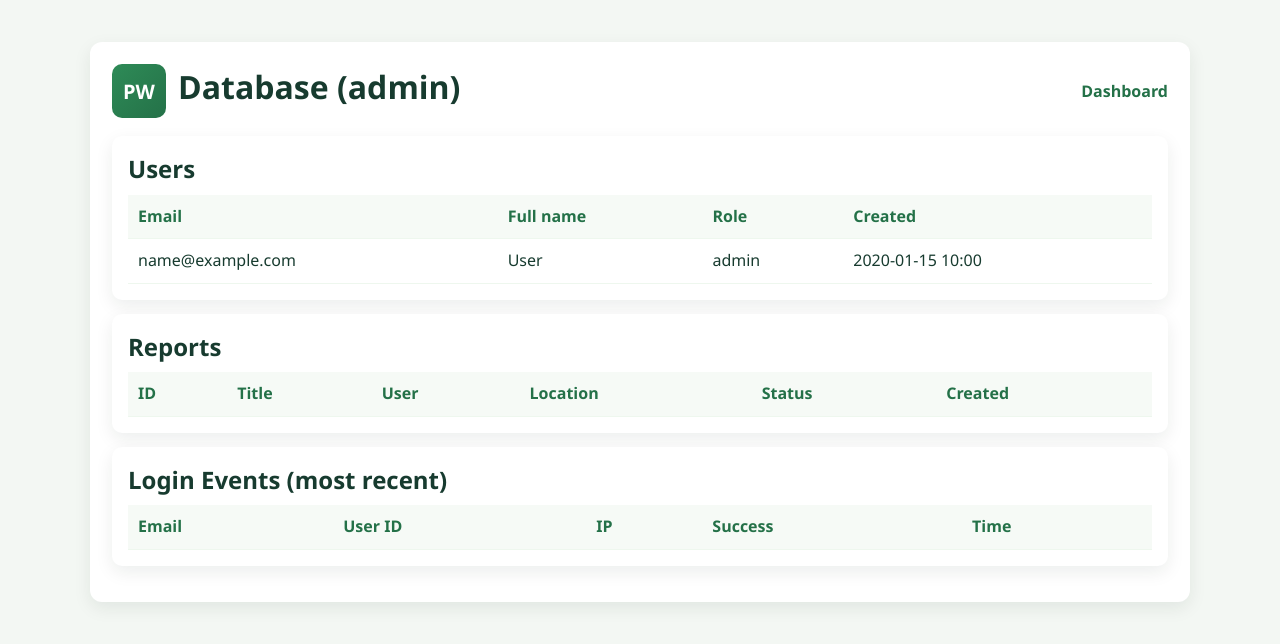
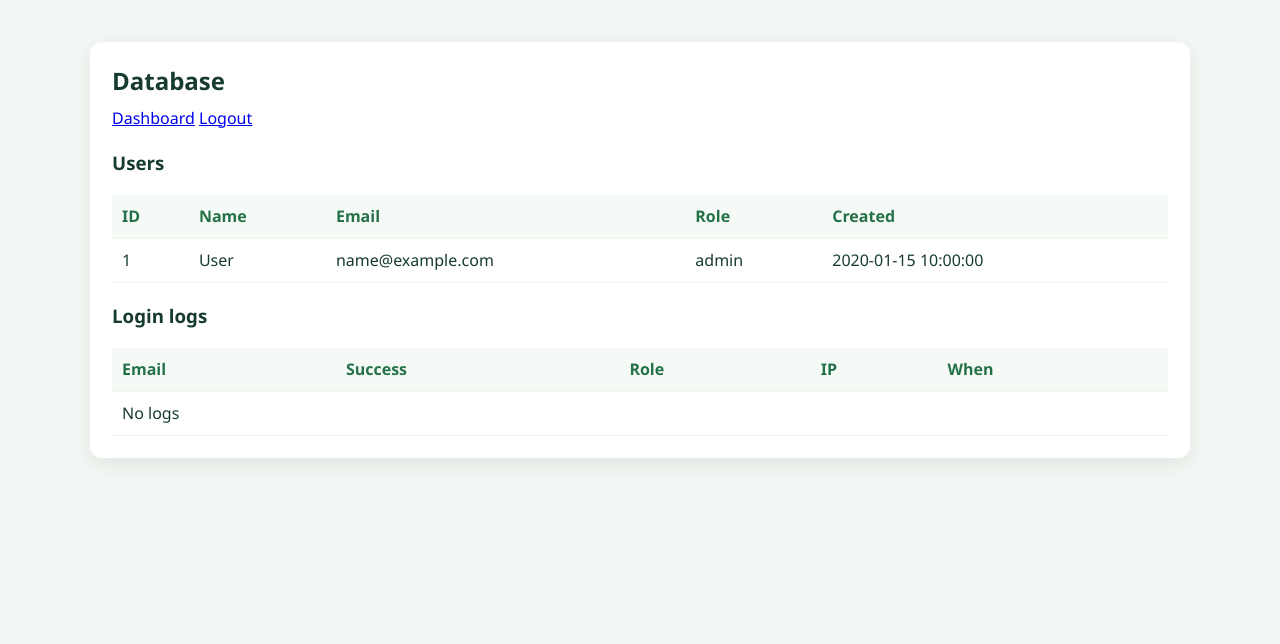
Before and after one commit to Roy-Kathurima/pestwatch, a Flask app: page /admin/database in a window 1280 px wide. Shown: the top 644 px of the page. Run offline with Flask 3, Linux system fonts and the light colour scheme; the visitor is signed in with stand-in values (Sample User, id 1); tables that the repository leaves empty hold one stand-in row (values such as "Sample post"); data that the repository does not hold is empty.

Commit message:
Update admin_database.html

```diff
--- a/templates/admin_database.html
+++ b/templates/admin_database.html
@@ -1,72 +1,60 @@
 <!doctype html>
 <html>
 <head>
-  <meta charset="utf-8">
-  <title>Admin Database - PestWatch</title>
+  <meta charset="utf-8" />
+  <title>Admin - Database</title>
   <link rel="stylesheet" href="{{ url_for('static', filename='css/style.css') }}">
 </head>
 <body>
   <div class="container">
-    <div class="header">
-      <div class="brand">
-        <div class="logo">PW</div>
-        <div>
-          <h1>Database (admin)</h1>
-        </div>
-      </div>
-      <div class="nav">
+    <header>
+      <h2>Database</h2>
+      <nav>
         <a href="{{ url_for('admin_dashboard') }}">Dashboard</a>
-      </div>
-    </div>
+        <a href="{{ url_for('logout') }}">Logout</a>
+      </nav>
+    </header>
 
-    <div class="card">
-      <h2>Users</h2>
+    <section>
+      <h3>Users</h3>
       <table class="table">
-        <thead><tr><th>Email</th><th>Full name</th><th>Role</th><th>Created</th></tr></thead>
+        <thead><tr><th>ID</th><th>Name</th><th>Email</th><th>Role</th><th>Created</th></tr></thead>
         <tbody>
           {% for u in users %}
-            <tr><td>{{ u.email }}</td><td>{{ u.fullname }}</td><td>{{ u.role }}</td><td>{{ u.created_at.strftime('%Y-%m-%d %H:%M') }}</td></tr>
+            <tr>
+              <td>{{ u.id }}</td>
+              <td>{{ u.fullname }}</td>
+              <td>{{ u.email }}</td>
+              <td>{{ u.role }}</td>
+              <td>{{ u.created_at }}</td>
+            </tr>
+          {% else %}
+            <tr><td colspan="5">No users</td></tr>
           {% endfor %}
         </tbody>
       </table>
-    </div>
+    </section>
 
-    <div class="card">
-      <h2>Reports</h2>
+    <section>
+      <h3>Login logs</h3>
       <table class="table">
-        <thead><tr><th>ID</th><th>Title</th><th>User</th><th>Location</th><th>Status</th><th>Created</th></tr></thead>
+        <thead><tr><th>Email</th><th>Success</th><th>Role</th><th>IP</th><th>When</th></tr></thead>
         <tbody>
-          {% for r in reports %}
+          {% for l in logs %}
             <tr>
-              <td>{{ r.id }}</td>
-              <td>{{ r.title }}</td>
-              <td>{{ r.user.email }}</td>
-              <td>{% if r.latitude and r.longitude %}{{ r.latitude }}, {{ r.longitude }}{% else %}-{% endif %}</td>
-              <td>{{ r.status }}</td>
-              <td>{{ r.created_at.strftime('%Y-%m-%d %H:%M') }}</td>
+              <td>{{ l.email }}</td>
+              <td>{{ 'YES' if l.success else 'NO' }}</td>
+              <td>{{ l.role }}</td>
+              <td>{{ l.ip }}</td>
+              <td>{{ l.timestamp }}</td>
             </tr>
+          {% else %}
+            <tr><td colspan="5">No logs</td></tr>
           {% endfor %}
         </tbody>
       </table>
-    </div>
+    </section>
 
-    <div class="card">
-      <h2>Login Events (most recent)</h2>
-      <table class="table">
-        <thead><tr><th>Email</th><th>User ID</th><th>IP</th><th>Success</th><th>Time</th></tr></thead>
-        <tbody>
-          {% for l in logins %}
-            <tr>
-              <td>{{ l.email }}</td>
-              <td>{{ l.user_id or '-' }}</td>
-              <td>{{ l.ip_address }}</td>
-              <td>{{ 'yes' if l.success else 'no' }}</td>
-              <td>{{ l.created_at.strftime('%Y-%m-%d %H:%M') }}</td>
-            </tr>
-          {% endfor %}
-        </tbody>
-      </table>
-    </div>
   </div>
 </body>
 </html>
```
